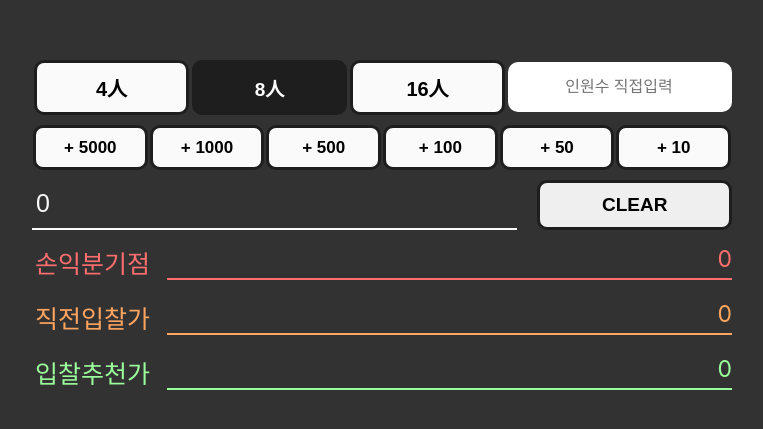
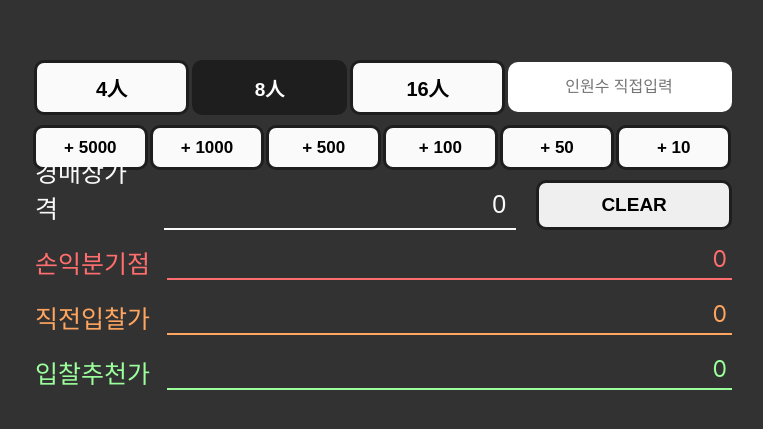
Before and after one commit to forcoding97/lostark-calc, a Next.js app: page /auction in a window 1280 px wide. Shown: the part 165-594 px from the top of the page, without its empty margins (258-1021 px from the left). Built offline with nearby package versions, Linux system fonts and the light colour scheme.

Commit message:
[UPDATE] 220514

```diff
--- a/pages/auction.tsx
+++ b/pages/auction.tsx
@@ -122,7 +122,7 @@ const Auction: NextPage = () => {
         </div>
 
         <div className={styles.value_container}>
-          {/* <div className={styles.value_name}>경매장가</div> */}
+          <div className={styles.value_name}>경매장가격</div>
           <input
             type="number"
             //숫자 앞에 붙은 0 을 삭제합니다. 예를 들어, 023 인 경우 23 을 출력합니다.
--- a/styles/Auction.module.css
+++ b/styles/Auction.module.css
@@ -112,11 +112,12 @@
 .value_name {
   display: flex;
   color: rgb(250, 250, 250);
-  font-size: 30px;
+  font-size: 25px;
+  font-weight: 500;
   justify-content: flex-start;
   align-items: flex-end;
-  width: 139px;
-  height: 50px;
+  width: 120px;
+  height: 45px;
   padding-left: 3px;
   /* background-color: green; */
 }
@@ -128,9 +129,17 @@
   border-bottom: 2px solid rgb(250, 250, 250);
   color: rgb(250, 250, 250);
   font-size: 25px;
-  width: 500px;
-  padding-bottom: 2px;
+  text-align: end;
+  width: 360px;
   padding-left: 4px;
+  padding-right: 10px;
+  margin-left: 15px;
+}
+
+.value_input::-webkit-outer-spin-button,
+.value_input::-webkit-inner-spin-button {
+  -webkit-appearance: none;
+  margin: 0;
 }
 
 .clear {
@@ -167,6 +176,7 @@
   width: 120px;
   color: rgb(255, 110, 110);
   font-size: 25px;
+  font-weight: 500;
   justify-content: flex-start;
   align-items: flex-end;
   padding-left: 3px;
@@ -181,6 +191,7 @@
   justify-content: flex-end;
   color: rgb(255, 110, 110);
   padding-bottom: 10px;
+  padding-right: 5px;
   margin-left: 15px;
 }
 
@@ -196,6 +207,7 @@
   width: 120px;
   color: rgb(255, 165, 95);
   font-size: 25px;
+  font-weight: 500;
   justify-content: flex-start;
   align-items: flex-end;
   padding-left: 3px;
@@ -210,6 +222,7 @@
   justify-content: flex-end;
   color: rgb(255, 165, 95);
   padding-bottom: 10px;
+  padding-right: 5px;
   margin-left: 15px;
 }
 
@@ -225,6 +238,7 @@
   width: 120px;
   color: rgb(155, 255, 155);
   font-size: 25px;
+  font-weight: 500;
   justify-content: flex-start;
   align-items: flex-end;
   padding-left: 3px;
@@ -239,4 +253,6 @@
   justify-content: flex-end;
   color: rgb(155, 255, 155);
   margin-left: 15px;
+  padding-right: 5px;
+  padding-bottom: 10px;
 }
```
